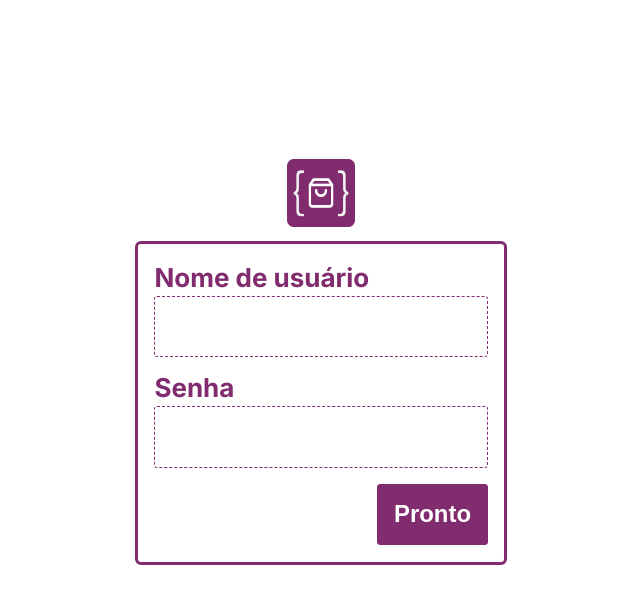
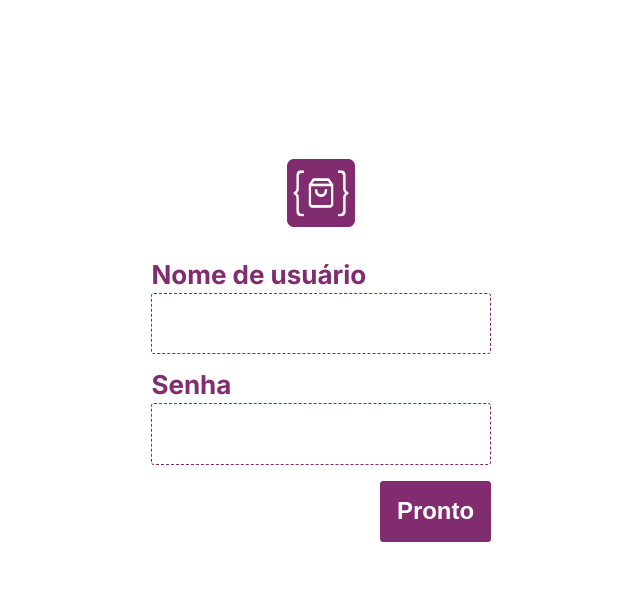
Before and after one commit to sergio-dev-pro/fakeStore, a Next.js app: page /signin in a window 1280 px wide. Shown: the top 604 px of the page, without its empty margins (319-959 px from the left). Built offline with nearby package versions, Linux system fonts and the light colour scheme.

Commit message:
feat: remove border from login form

```diff
--- a/app/(account)/signin/page.scss
+++ b/app/(account)/signin/page.scss
@@ -18,8 +18,6 @@
 }
 
 .signin-form {
-  border: 3px solid colors.$primary-color;
-  border-radius: 6px;
   padding: 2.2vh 1rem;
 }
 
```
